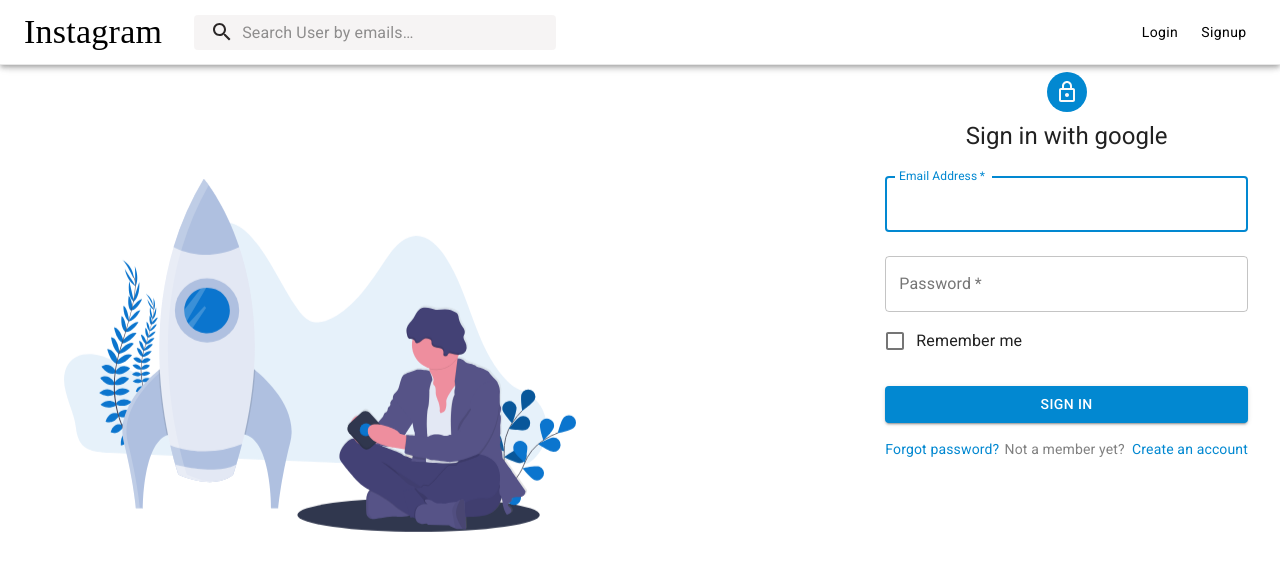
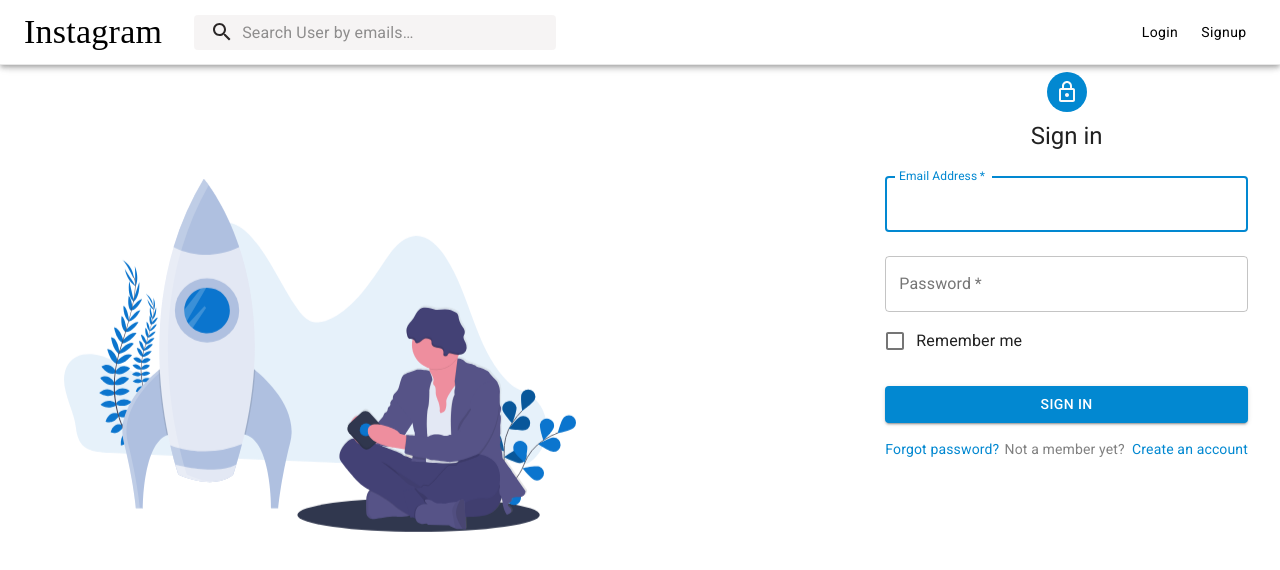
Before and after one commit to iamkammy/CircleFeed, a React (Create React App) app: page /login in a window 1280 px wide. Shown: the top 570 px of the page. Built offline with nearby package versions, Linux system fonts and the light colour scheme; a web font is replaced by a local one.

Commit message:
changes text in  Login Component

```diff
--- a/src/components/screens/Login.js
+++ b/src/components/screens/Login.js
@@ -131,7 +131,7 @@
             <LockOutlinedIcon />
           </Avatar>
           <Typography component="h1" variant="h5">
-            Sign in with google
+            Sign in
           </Typography>
 
           <form onSubmit={handleSubmit} className={classes.form} noValidate>
```
